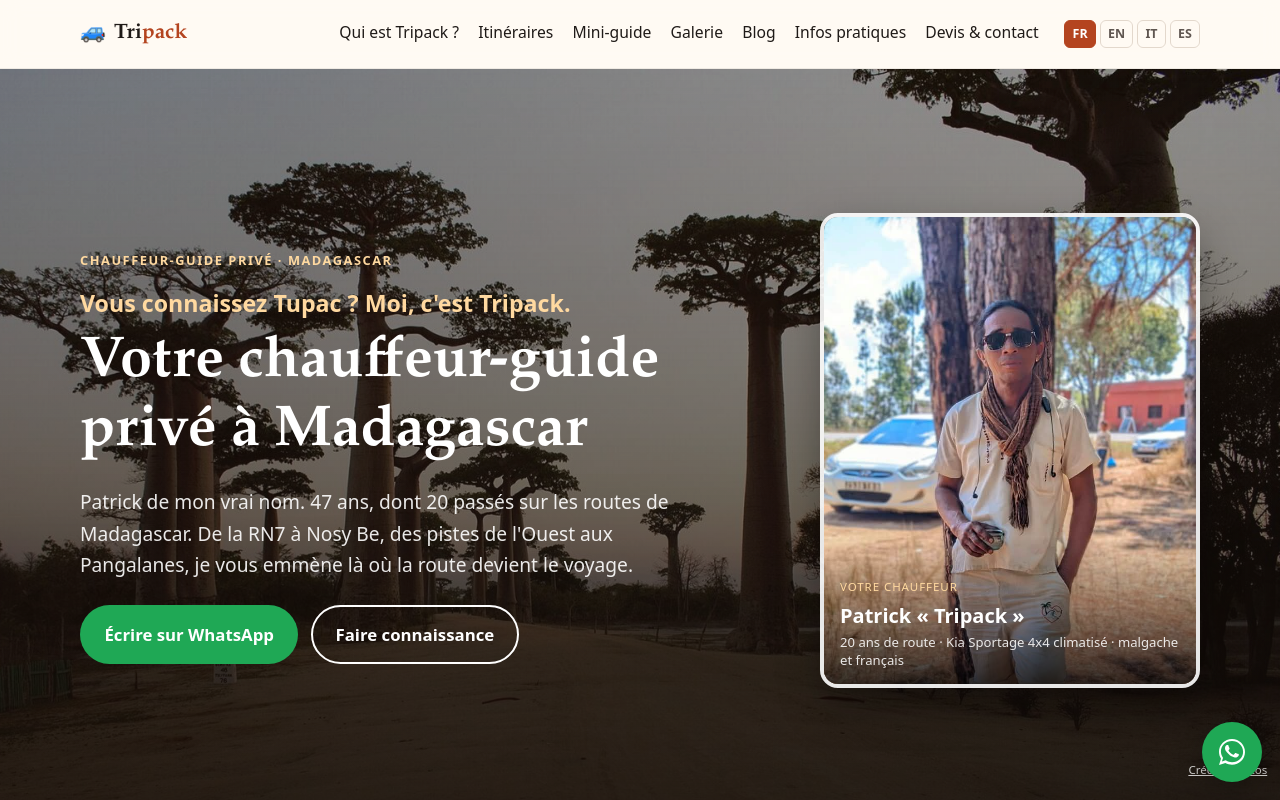
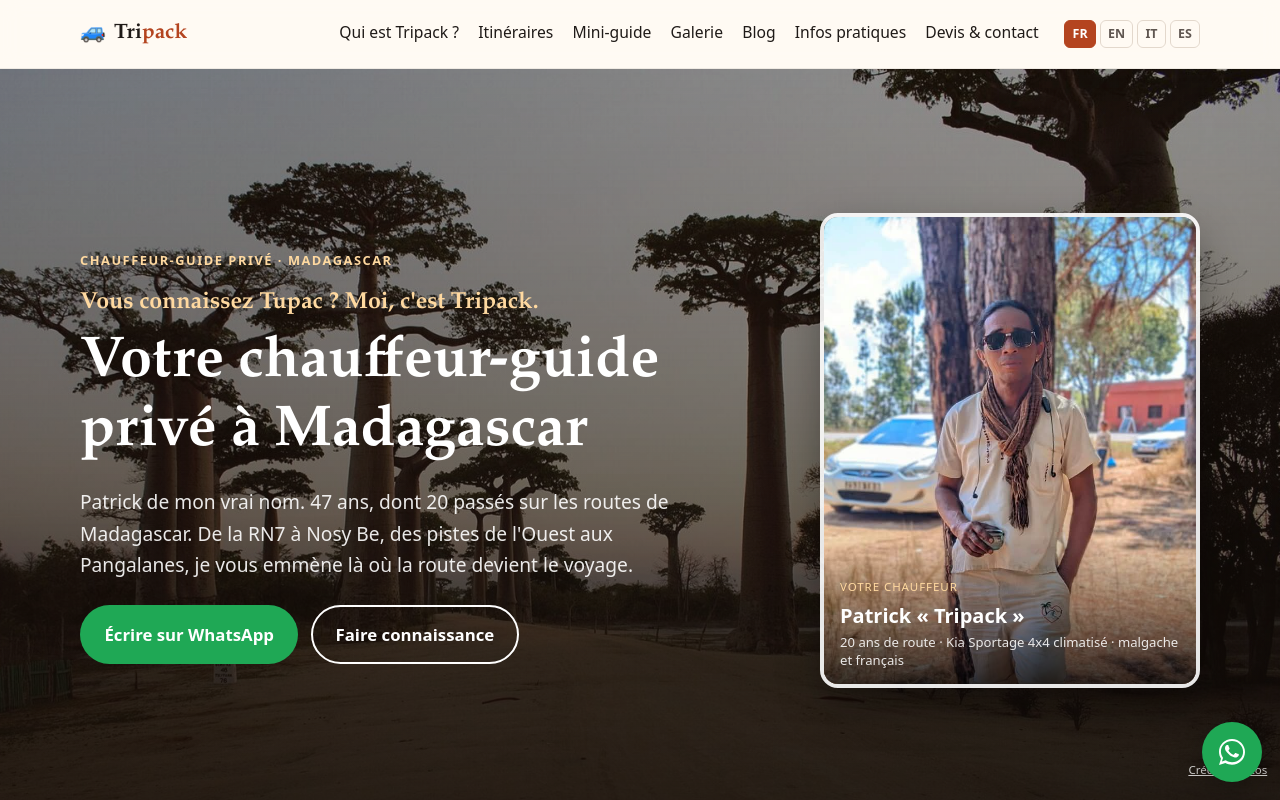
Before and after one commit to Asalaoui1978/chauffeur-madagascar, an Astro site: page / in a window 1280 px wide. Shown: the top 800 px of the page. Built offline with nearby package versions, Linux system fonts and the light colour scheme; Astro itself is replaced by a stand-in of ours.

Commit message:
Accroche : police des titres
Co-Authored-By: Claude Opus 5.5 <noreply@anthropic.com>
Claude-Session: https://claude.ai/code/session_01TnRBTKUAjBH7qwyqouEGf7

```diff
--- a/src/styles/global.css
+++ b/src/styles/global.css
@@ -225,4 +225,4 @@ a.card:hover .photo img { transform: scale(1.06); }
 /* Portrait de Patrick : photo verticale, le visage est dans le haut de l'image */
 img[src*="threepac-portrait"] { object-position: 50% 8%; }
 @media (max-width: 860px) { .hero-portrait img { object-position: 50% 12%; } }
-.hero .hook { font-family: var(--font-display, inherit); font-size: clamp(1.1rem, 2.2vw, 1.45rem); color: #ffd9a0; margin: 0 0 .4rem; font-weight: 600; }
+.hero .hook { font-family: var(--font-title); font-size: clamp(1.1rem, 2.2vw, 1.45rem); color: #ffd9a0; margin: 0 0 .4rem; font-weight: 600; }
```
